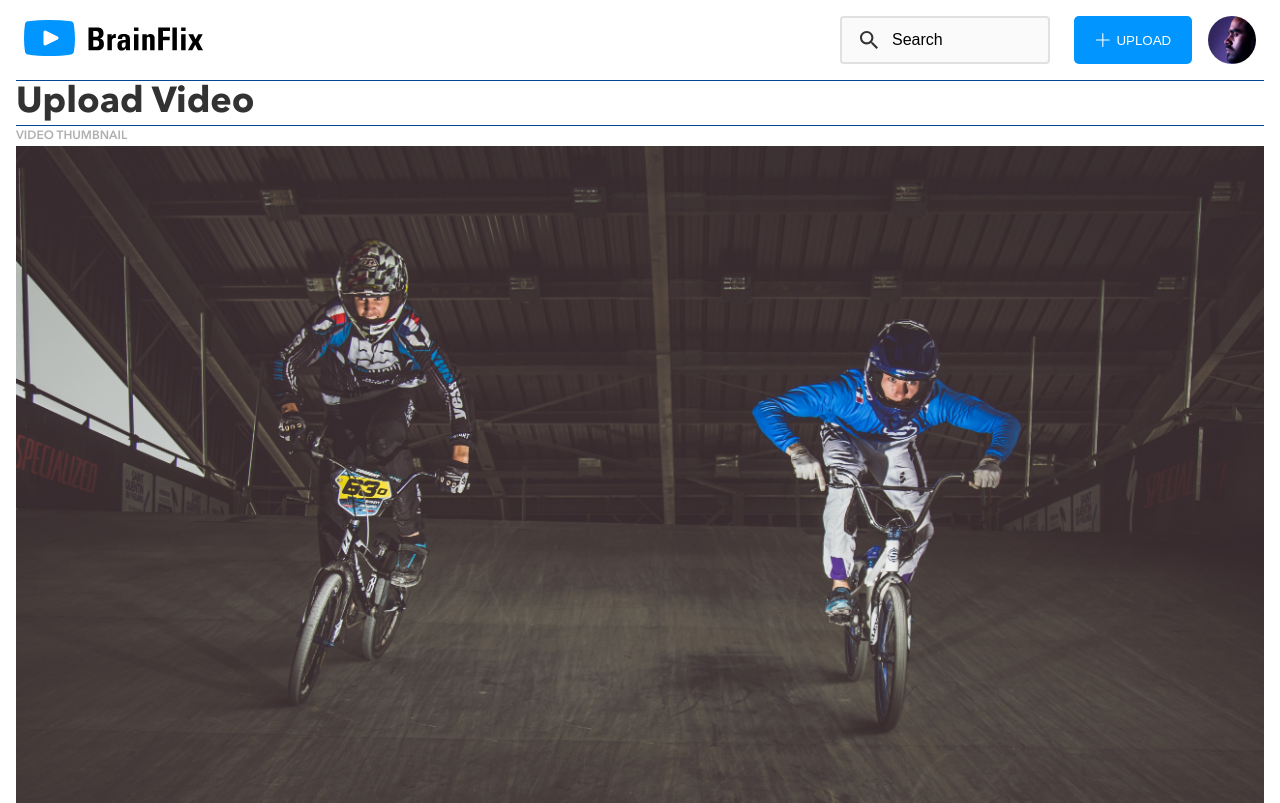
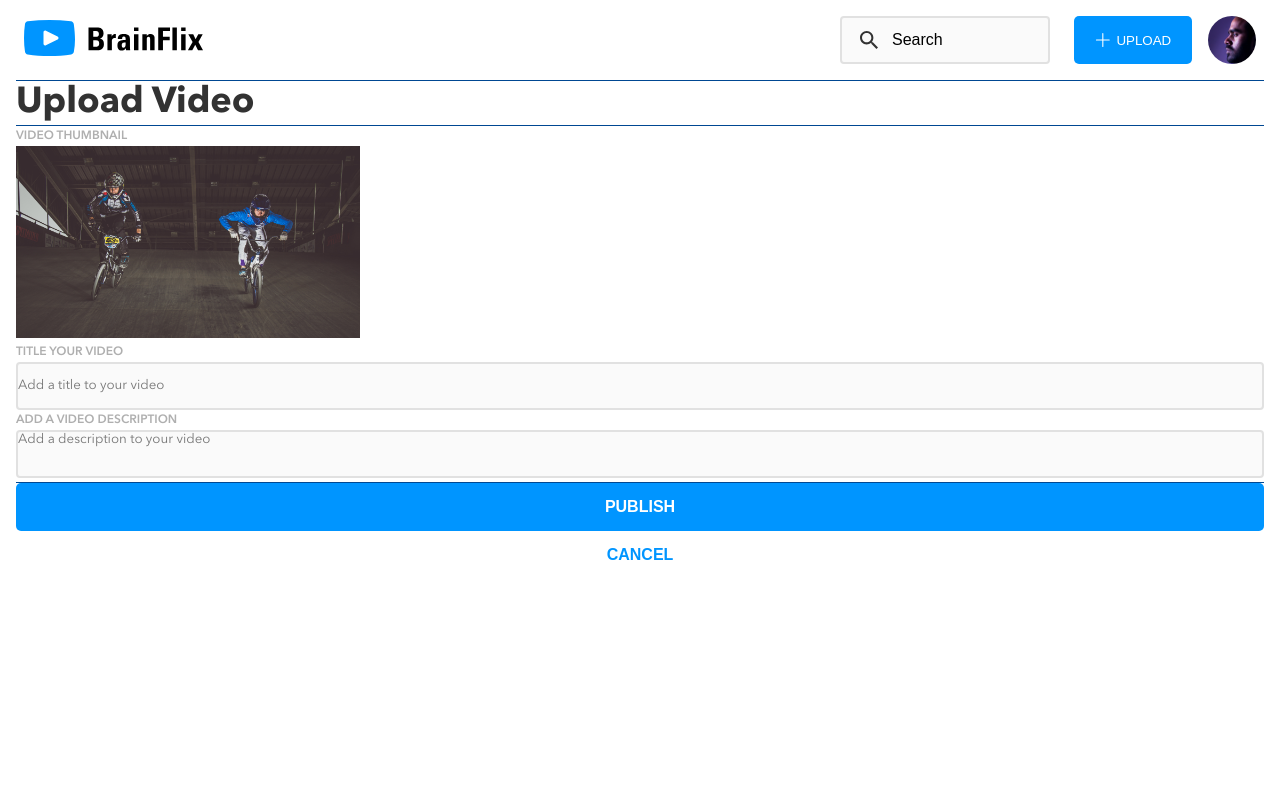
Before and after one commit to OliverLevy/brainflix, a React (Create React App) app in the folder sprint-2/: page /uploads in a window 1280 px wide. Shown: the top 803 px of the page. Built offline with nearby package versions, Linux system fonts and the light colour scheme.

Commit message:
all the paths, commenting and axios are working

```diff
--- a/sprint-2/src/components/Description/Description.jsx
+++ b/sprint-2/src/components/Description/Description.jsx
@@ -5,7 +5,7 @@ import LikesIcon from '../../assets/Icons/SVG/Icon-likes.svg'
 import './Description.scss'
 
 
-function Description({mainVid}){
+function Description({mainVid, dynaDate}){
   return(
     <div className="desc">
           <h1 className="desc__title">{mainVid.title}</h1>
@@ -13,7 +13,7 @@ function Description({mainVid}){
           <div className="desc__items">
             <div className="desc__channel-container">
               <h3 className="desc__channel">By {mainVid.channel}</h3>
-              <h4 className="date">{mainVid.timestamp}</h4>
+              <h4 className="date">{dynaDate(mainVid.timestamp)}</h4>
             </div>
 
             <div className="desc__stats">
--- a/sprint-2/src/components/Main/Main.jsx
+++ b/sprint-2/src/components/Main/Main.jsx
@@ -28,22 +28,48 @@ class Main extends React.Component {
           data: success.data,
         });
       })
-      .catch((err) => console.log(err));
+      .catch((err) => alert(err));
     axios
       .get(`${url}${defaultId}${api_key}`)
-      .then((success) => this.setState({ mainVid: success.data }))
-      .catch((err) => alert(err, "something went wrong"));
+      .then((success) =>
+        this.setState({
+          mainVid: success.data,
+        })
+      )
+      .catch((err) => alert(err));
   }
 
-  componentDidUpdate(prevProps) {
-    if (this.props.match.params !== prevProps.match.params) {
+  componentDidUpdate(prevProps, prevState) {
+    // if (
+    //   !this.props.match.path.id &&
+    //   this.props.match.params !== prevProps.match.params
+    // ) {
+    //   axios.get(`${url}${defaultId}${api_key}`).then((success) => {
+    //     this.setState({ mainVid: success.data });
+    //     setTimeout(() => window.scrollTo(0, 0), 100);
+    //   });
+    // } else
+    if (!this.props.match.params.id && (this.props.match.params.id !== prevProps.match.params.id)){
+      console.log("this might work")
+      console.log(this.state.mainVid)
+      axios
+      .get(`${url}${defaultId}${api_key}`)
+      .then((success) => {
+        this.setState({ mainVid: success.data });
+        setTimeout(() => window.scrollTo(0, 0), 100);
+        console.log('infinite loop test')
+      });
+    }
+    else if (this.props.match.params.id !== prevProps.match.params.id) {
       axios
         .get(`${url}/${this.props.match.params.id}${api_key}`)
         .then((success) => {
           this.setState({ mainVid: success.data });
+          setTimeout(() => window.scrollTo(0, 0), 100);
+          console.log(this.state)
         });
     }
-    setTimeout( () => window.scrollTo(0, 0), 100)
+
   }
 
   dynaDate = (datePosted) => {
@@ -71,7 +97,30 @@ class Main extends React.Component {
       return alert(
         "There is nothing in your comment, please stop being a hecker."
       );
-    } else {
+    } else if (!this.props.match.params.id){
+      axios.post(`${url}${defaultId}/comments${api_key}`,{
+        name: "Jon Barson",
+        comment: event.target.commentBox.value,
+      })
+      .then((success) => {
+        console.log(this.state.mainVid.comments);
+        const prev = [...this.state.mainVid.comments];
+        const now = success.data;
+        const test = this.state.mainVid;
+        const output = [...this.state.mainVid.comments, success.data];
+        test.comments = output;
+        console.log(prev);
+        console.log(now);
+        console.log(output);
+        console.log(test);
+        this.setState({
+          mainVid: test,
+        });
+      })
+        .catch((err) => console.log(err));
+    }
+
+    else {
       axios
         .post(`${url}/${this.props.match.params.id}/comments${api_key}`, {
           name: "Jon Barson",
@@ -104,7 +153,10 @@ class Main extends React.Component {
         <Hero mainVid={this.state.mainVid} />
         <div className="content">
           <div className="content__main">
-            <Description mainVid={this.state.mainVid} />
+            <Description
+              mainVid={this.state.mainVid}
+              dynaDate={this.dynaDate}
+            />
             <Comments
               submitHandler={this.submitHandler}
               mainVid={this.state.mainVid.comments}
--- a/sprint-2/src/components/Uploads/Uploads.jsx
+++ b/sprint-2/src/components/Uploads/Uploads.jsx
@@ -8,9 +8,9 @@ function Uploads() {
       <div className="divider"></div>
       <h1>Upload Video</h1>
       <form className="upload__form">
-        <div className="divider"></div>
-        <div>
-          <div>
+        <div className="divider upload__divider"></div>
+        <div className="upload__container">
+          <div className="upload__img-container">
             <h5>VIDEO THUMBNAIL</h5>
             <img
               src={Placeholder}
@@ -18,21 +18,33 @@ function Uploads() {
               className="upload__img"
             />
           </div>
-          <div>
-            <div>
+          <div className="upload__text-container">
+            <div className="upload__form-input-container">
               <h5>TITLE YOUR VIDEO</h5>
-              <input type="text" />
+              <input
+                type="text"
+                className="upload__form-input upload__form-input-text"
+                placeholder="Add a title to your video"
+              />
             </div>
-            <div>
+            <div className="upload__form-input-container">
               <h5>ADD A VIDEO DESCRIPTION</h5>
-              <textarea name="" id="" cols="30" rows="10"></textarea>
+              <textarea
+                name=""
+                className="upload__form-input upload__form-text-area"
+                placeholder="Add a description to your video"
+              ></textarea>
             </div>
           </div>
         </div>
-        <div className="divider"></div>
-        <div>
-          <button>CANCEL</button>
-          <button>PUBLISH</button>
+        <div className="divider upload__divider"></div>
+        <div className="upload__btn-container">
+          <button className="upload__cancel">
+            <h3>CANCEL</h3>
+          </button>
+          <button className="upload__btn btn">
+            <h3>PUBLISH</h3>
+          </button>
         </div>
       </form>
     </div>
--- a/sprint-2/src/components/Uploads/Uploads.scss
+++ b/sprint-2/src/components/Uploads/Uploads.scss
@@ -1,15 +1,71 @@
-@import '../../styles/mixins';
-@import '../../styles/variables';
+@import "../../styles/mixins";
+@import "../../styles/variables";
 
-.upload{
+.upload {
   padding: 0 1rem;
   width: 100%;
 
-  &__form{
-
+  &__form {
+    display: flex;
+    flex-direction: column;
   }
 
-  &__img{
+  &__form-input {
     width: 100%;
+    height: 48px;
+    outline: none;
+    border-radius: 4px;
+    border: solid $inputBorder 2px;
+    background-color: $inputBg;
+    font-family: Avenir;
+  }
+
+  &__form-input-text {
+    width: 100%;
+    height: 48px;
+  }
+
+  &__form-text-area {
+    width: 100%;
+    resize: none;
+  }
+
+  &__img {
+    width: 100%;
+    max-width: 344px;
+  }
+
+  &__btn-container {
+    display: flex;
+    flex-direction: column-reverse;
+  }
+
+  &__btn {
+    height: 48px;
+    outline: none;
+
+    &:focus {
+      outline: none;
+    }
+  }
+
+  &__cancel {
+    height: 48px;
+    outline: none;
+    background-color: rgba(0, 0, 0, 0);
+    border: none;
+    color: $accent;
+
+    &:focus {
+      outline: none;
+    }
+  }
+
+  &__divider{
+    display: none;
+
+    @include tablet{
+      display: block;
+    }
   }
 }
```
